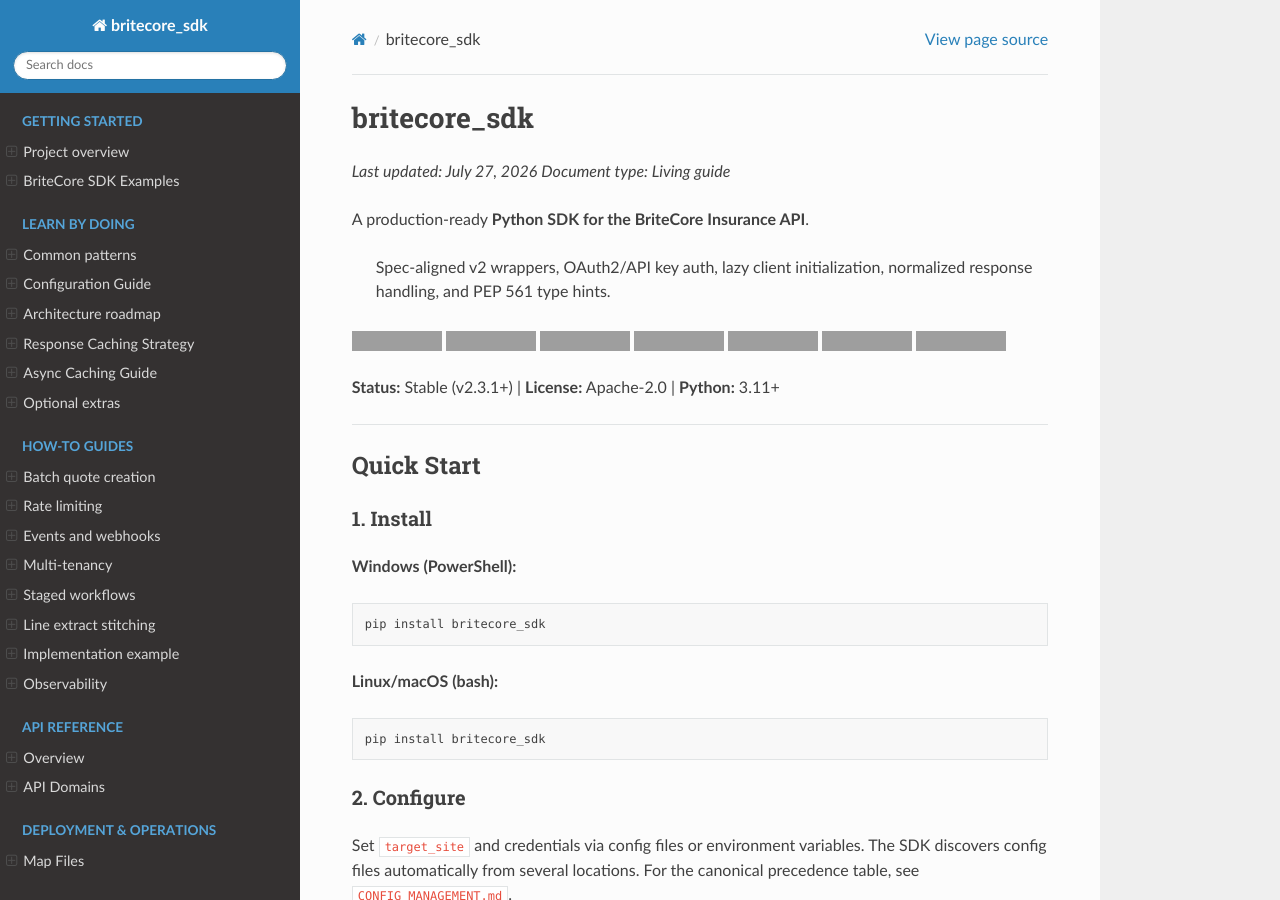
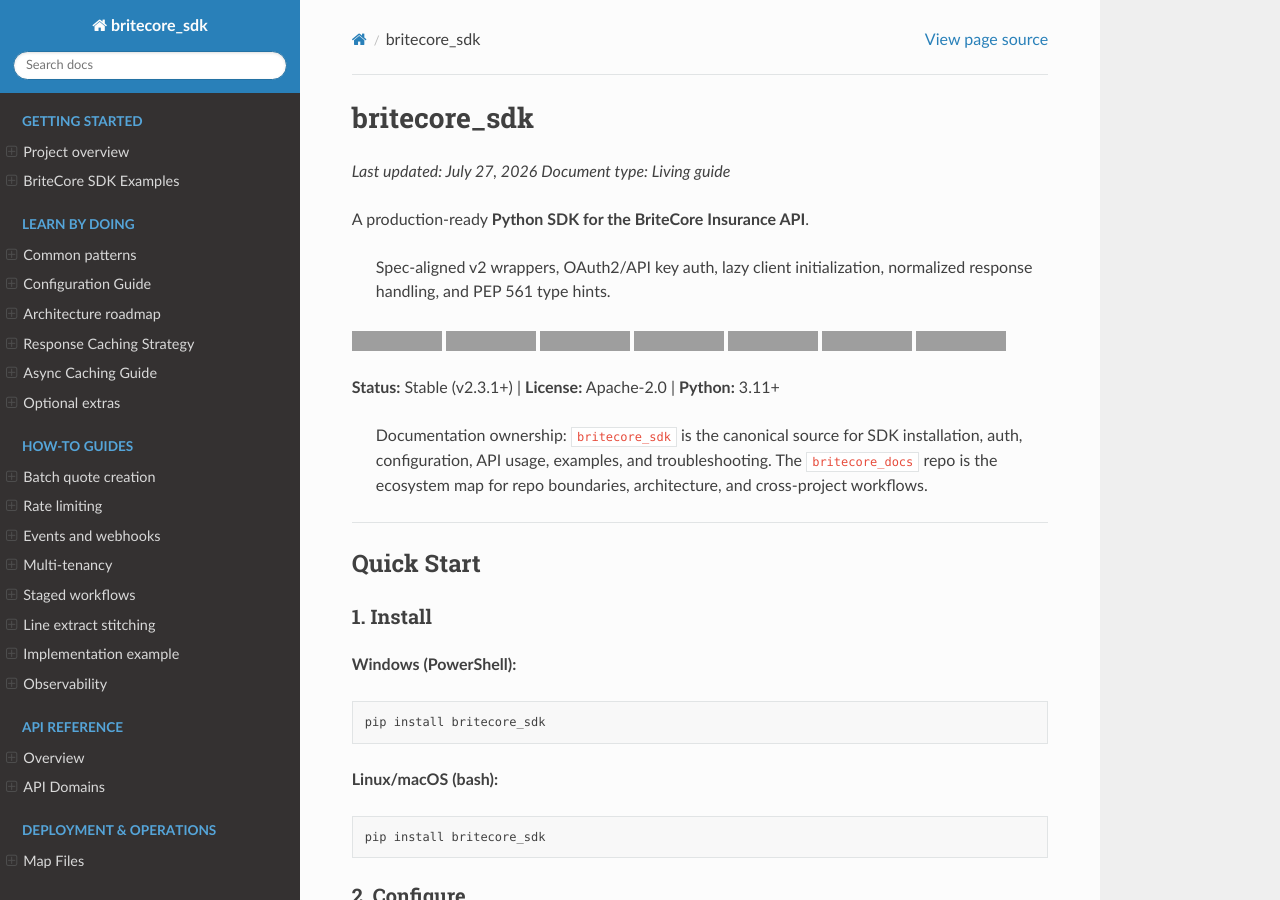
Before and after one commit to sshimek42/britecore_sdk, a Sphinx documentation site: the page built from docs/README.md, in a window 1280 px wide and 900 px high, cut to the strip 0-900 px from the top of the window. Built offline with Sphinx 7.4.7 and the Read the Docs theme 3.1.0, drawn with Linux system fonts in a browser that asks for light colours; some of the changed text lies outside the part shown; grey boxes are pictures that could not be loaded.

Commit message:
Clarify docs ownership boundaries
Co-authored-by: Copilot <223556219+Copilot@users.noreply.github.com>

```diff
--- a/README.md
+++ b/README.md
@@ -16,6 +16,8 @@ A production-ready **Python SDK for the BriteCore Insurance API**.
 [![ReadTheDocs](https://app.readthedocs.org/projects/britecore-sdk/badge/?version=latest)](https://britecore-sdk.readthedocs.io/en/latest/)
 
 **Status:** Stable (v2.3.1+) | **License:** Apache-2.0 | **Python:** 3.11+
+
+> Documentation ownership: `britecore_sdk` is the canonical source for SDK installation, auth, configuration, API usage, examples, and troubleshooting. The `britecore_docs` repo is the ecosystem map for repo boundaries, architecture, and cross-project workflows.
 
 ---
 
@@ -190,6 +192,8 @@ reference and workflow examples.
 
 ## Documentation
 
+This repo is the authoritative SDK documentation set. Use it for installation, auth, configuration, endpoint usage, examples, and troubleshooting. For ecosystem-level guidance and repo boundaries, see the `britecore_docs` hub.
+
 | Topic | Link |
 | --- | --- |
 | **Setup & examples** | [GETTING_STARTED.md](./GETTING_STARTED.md) |
@@ -204,6 +208,7 @@ reference and workflow examples.
 | **Code of Conduct** | [CODE_OF_CONDUCT.md](./CODE_OF_CONDUCT.md) |
 | **Troubleshooting** | [TROUBLESHOOTING.md](./TROUBLESHOOTING.md) |
 | **Security policy** | [SECURITY.md](./SECURITY.md) |
+| **Ecosystem map** | [britecore_docs repo](https://github.com/sshimek42/britecore_docs) |
 
 ## Installation & Configuration
 
```
Also changed, not shown: docs/index.md (+3 -0 lines).
